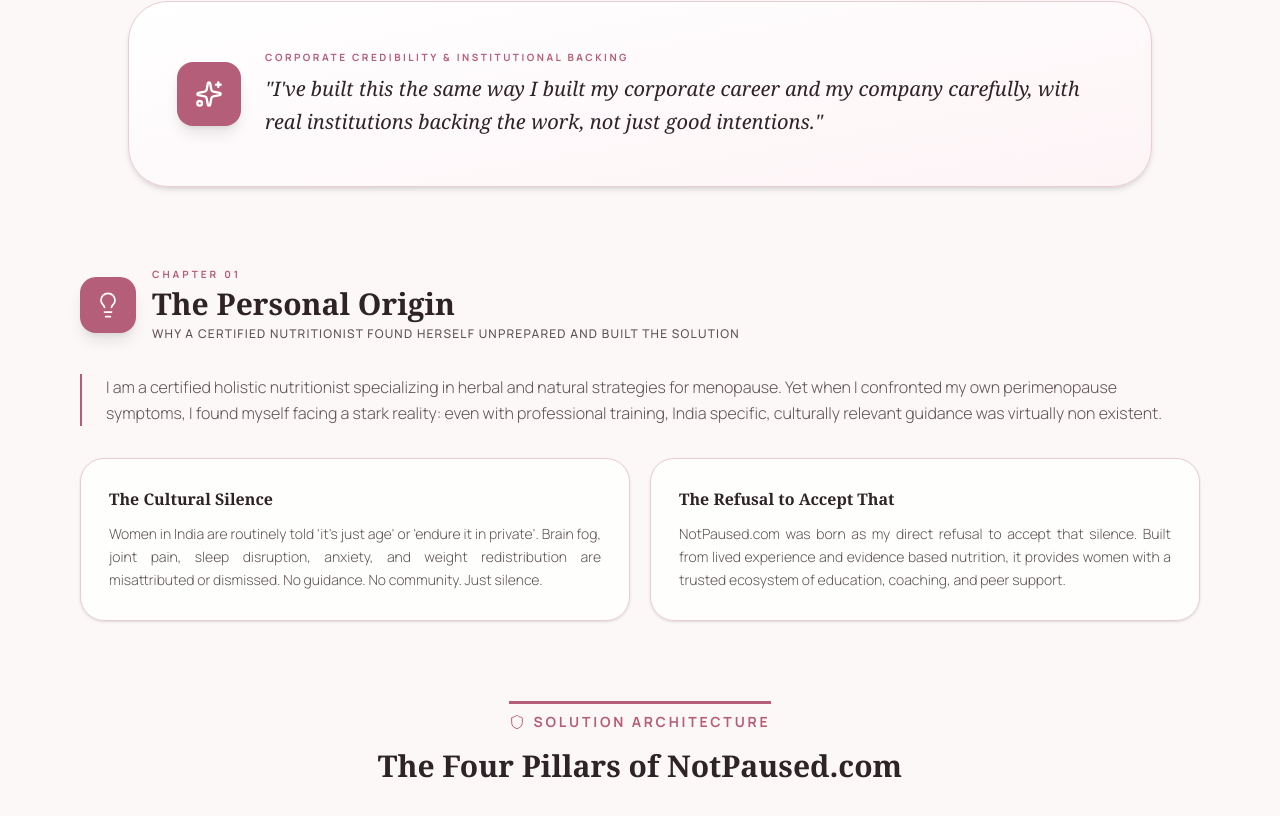
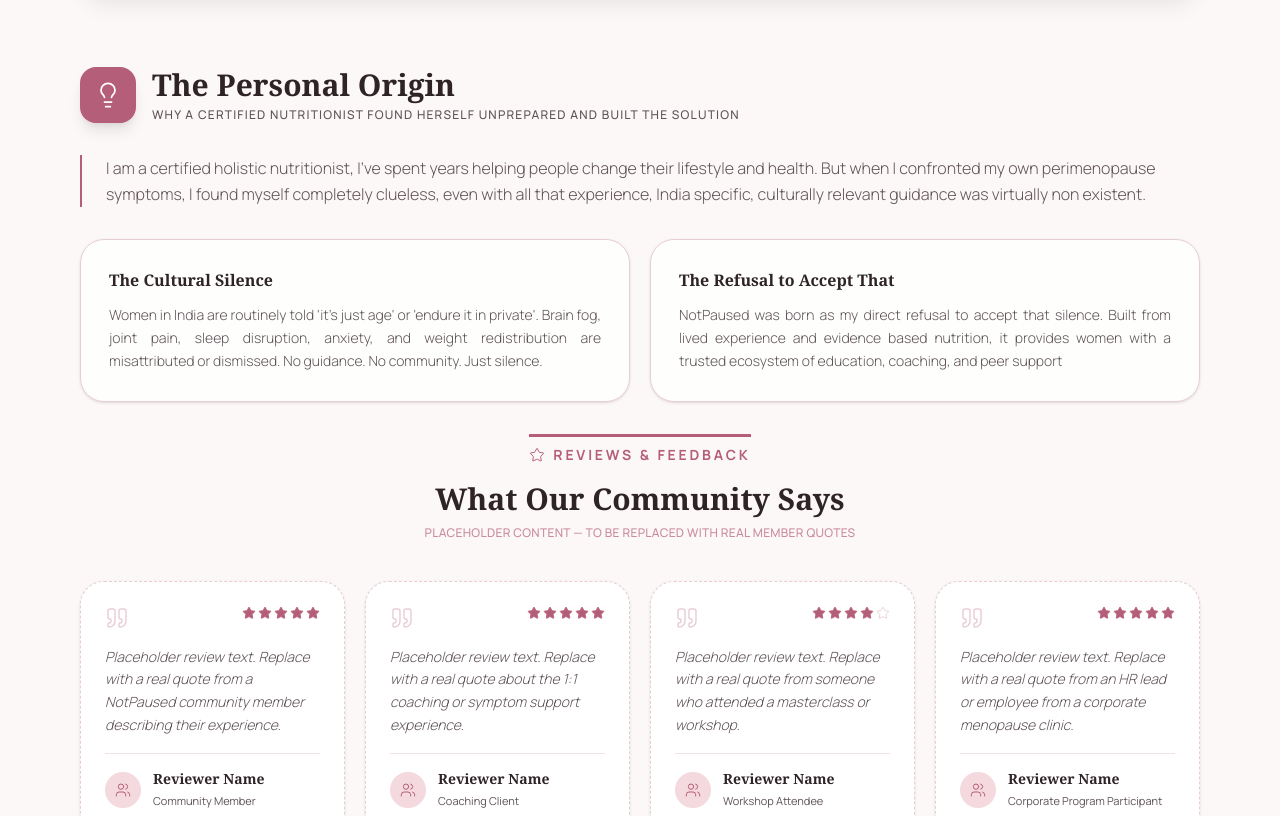
Before and after one commit to Abhilash-Jaiswal/portfolio, a React (Vite) app in the folder client/: page /portfolio/my-ventures in a window 1280 px wide. Shown: the part 5564-6380 px from the top of the page. Built offline with nearby package versions, Linux system fonts and the light colour scheme; a web font is replaced by a local one.

Commit message:
new chnages

```diff
--- a/client/src/components/sections/NotPausedSection.jsx
+++ b/client/src/components/sections/NotPausedSection.jsx
@@ -19,7 +19,9 @@
   HeartHandshake,
   Mail,
   Phone,
-  Send
+  Send,
+  Star,
+  Microscope
 } from "lucide-react";
 
 function useReveal(ref) {
@@ -57,6 +59,7 @@
   { icon: Sparkles, title: "Aspirational Midlife", desc: "Reframing midlife as an active, vibrant chapter   solo travel, trekking, career peaks, and personal strength, not decline." },
   { icon: Globe, title: "India Specific Frameworks", desc: "Tailored to Indian family dynamics, kitchen ingredients, and cultural realities rather than imported Western guidelines." },
   { icon: Heart, title: "Holistic Care Arc", desc: "Bridging nutrition, community belonging, and clinical gynaecological access for end-to-end midlife wellness." },
+  { icon: Microscope, title: "Evidence-Based Foundation", desc: "Every resource, recommendation, and community guideline is grounded in credible research and vetted experts, not trends or hearsay." },
 ];
 
 const services = [
@@ -76,6 +79,70 @@
     items: ["Menopause awareness for educators & institutions", "Destigmatizing midlife health in family circles", "Group masterclasses on hormonal nutrition", "City chapter meetups across Indian metros"],
   },
 ];
+
+const originReviews = [
+  {
+    name: "Anjali Mehra",
+    role: "Community Member, Delhi NCR",
+    rating: 5,
+    text: "For the first time, I read a description of my symptoms that actually matched what I was feeling. Nobody had ever explained perimenopause to me in a way that felt Indian, honest, and not clinical.",
+  },
+  {
+    name: "Ritu Kapoor",
+    role: "Community Member, Bengaluru",
+    rating: 5,
+    text: "I cried reading the origin story because it was mine too. My doctor told me it was 'just stress.' Finding NotPaused was the first time someone took my symptoms seriously.",
+  },
+  {
+    name: "Fatima Sheikh",
+    role: "Community Member, Hyderabad",
+    rating: 4,
+    text: "What stood out was the refusal to accept silence as an answer. That energy runs through every session, every post, every conversation in the community.",
+  },
+];
+
+// PLACEHOLDER CONTENT — replace all four entries with real quotes/names once Kirti supplies them
+const placeholderReviews = [
+  {
+    name: "Reviewer Name",
+    role: "Community Member",
+    rating: 5,
+    text: "Placeholder review text. Replace with a real quote from a NotPaused community member describing their experience.",
+  },
+  {
+    name: "Reviewer Name",
+    role: "Coaching Client",
+    rating: 5,
+    text: "Placeholder review text. Replace with a real quote about the 1:1 coaching or symptom support experience.",
+  },
+  {
+    name: "Reviewer Name",
+    role: "Workshop Attendee",
+    rating: 4,
+    text: "Placeholder review text. Replace with a real quote from someone who attended a masterclass or workshop.",
+  },
+  {
+    name: "Reviewer Name",
+    role: "Corporate Program Participant",
+    rating: 5,
+    text: "Placeholder review text. Replace with a real quote from an HR lead or employee from a corporate menopause clinic.",
+  },
+];
+
+function StarRating({ rating }) {
+  return (
+    <div className="flex items-center gap-0.5">
+      {Array.from({ length: 5 }).map((_, i) => (
+        <Star
+          key={i}
+          size={14}
+          strokeWidth={1.5}
+          className={i < rating ? "fill-[#B55E79] text-[#B55E79]" : "text-[#E8CDD3]"}
+        />
+      ))}
+    </div>
+  );
+}
 
 export function NotPausedSection() {
   const ref = useRef(null);
@@ -108,11 +175,12 @@
           </div>
           <h1 className="font-serif text-4xl md:text-5xl lg:text-6xl text-white font-bold tracking-tight leading-[1.1] mb-6">
             India's Dedicated <br />
-            <span className="font-serif font-bold italic drop-shadow-sm gradient-text-animated">Perimenopause &amp; Midlife Platform</span>
+            <span className="font-serif font-bold italic drop-shadow-sm gradient-text-animated">Perimenopause &amp; Midlife Platform Every Woman Deserves</span>
           </h1>
           <p className="text-white/75 text-base lg:text-lg font-light leading-relaxed max-w-2xl">
-            Menopause is not a pause. It is a comma   a breath before the most powerful chapter of a woman's life. NotPaused.com was built to ensure no Indian woman navigates it alone.
+            Menopause is not a pause. It is a comma, a breath before the most powerful chapter of a woman's life. NotPaused was built to ensure no woman 35+ navigates it alone
           </p>
+
         </div>
       </div>
 
@@ -127,25 +195,10 @@
           <div className="relative z-10 space-y-3 max-w-4xl mx-auto">
             <span className="text-white text-[9px] font-bold tracking-widest uppercase inline-block">The National Scale</span>
             <p className="font-serif text-xl lg:text-3xl font-bold leading-relaxed">
-              Millions of Indian women are currently in the perimenopause menopause window. <br />
+             By 2026, an estimated 103 million Indian women will be in the perimenopause and menopause years <br />
               <span className="font-light italic text-xl">Most navigate it without medical guidance or awareness.</span>
             </p>
             <p className="text-white/80 text-sm font-light">NotPaused.com was founded by Kirti Yadav to bridge this precise gap.</p>
-          </div>
-        </div>
-
-        {/* NEW PDF ADDITION: First-Person Founder Credibility Card */}
-        <div className="reveal relative max-w-5xl mx-auto bg-gradient-to-br from-white to-[#FDF4F6] rounded-[2.5rem] p-8 md:p-12 shadow-md border border-[#E8CDD3]">
-          <div className="flex flex-col md:flex-row items-center gap-6">
-            <div className="w-16 h-16 rounded-2xl flex items-center justify-center text-white shrink-0 shadow-lg bg-[#B55E79]">
-              <Sparkles size={28} />
-            </div>
-            <div className="space-y-2 text-center md:text-left">
-              <span className="text-[10px] font-bold tracking-[0.25em] uppercase block text-[#B55E79]">Corporate Credibility & Institutional Backing</span>
-              <p className="font-serif text-lg md:text-xl italic leading-relaxed text-[#2E2326]">
-                "I've built this the same way I built my corporate career and my company   carefully, with real institutions backing the work, not just good intentions."
-              </p>
-            </div>
           </div>
         </div>
 
@@ -158,7 +211,7 @@
               <Lightbulb className="w-7 h-7 text-white" strokeWidth={1.5} />
             </div>
             <div>
-              <span className="block text-[10px] font-bold tracking-[0.3em] uppercase mb-1 text-[#B55E79]">Chapter 01</span>
+
               <h2 className="font-serif text-2xl lg:text-3xl font-bold text-[#2E2326]">The Personal Origin</h2>
               <p className="text-xs font-medium tracking-widest uppercase mt-1 text-[#5F5358]">Why a certified nutritionist found herself unprepared   and built the solution</p>
             </div>
@@ -167,13 +220,13 @@
             className="reveal pl-6 border-l-2 rounded-r-xl border-[#B55E79]"
           >
             <p className="text-base font-light leading-relaxed text-[#5F5358]">
-              I am a certified holistic nutritionist specializing in herbal and natural strategies for menopause. Yet when I confronted my own perimenopause symptoms, I found myself facing a stark reality: even with professional training, India specific, culturally relevant guidance was virtually non existent.
+            I am a certified holistic nutritionist, I've spent years helping people change their lifestyle and health. But when I confronted my own perimenopause symptoms, I found myself completely clueless, even with all that experience, India specific, culturally relevant guidance was virtually non existent.
             </p>
           </div>
           <div className="grid grid-cols-1 md:grid-cols-2 gap-5">
             {[
               { h: "The Cultural Silence", b: "Women in India are routinely told 'it's just age' or 'endure it in private'. Brain fog, joint pain, sleep disruption, anxiety, and weight redistribution are misattributed or dismissed. No guidance. No community. Just silence." },
-              { h: "The Refusal to Accept That", b: "NotPaused.com was born as my direct refusal to accept that silence. Built from lived experience and evidence based nutrition, it provides women with a trusted ecosystem of education, coaching, and peer support." },
+              { h: "The Refusal to Accept That", b: "NotPaused was born as my direct refusal to accept that silence. Built from lived experience and evidence based nutrition, it provides women with a trusted ecosystem of education, coaching, and peer support" },
             ].map((item, i) => (
               <div
                 key={i}
@@ -184,6 +237,43 @@
               </div>
             ))}
           </div>
+
+
+          <div className="pb-4">
+          <div className="reveal text-center mb-10">
+            <div className="inline-flex items-center gap-2 border-t-[3px] pt-2 mb-4 border-[#B55E79]">
+              <Star className="w-4 h-4 text-[#B55E79]" strokeWidth={1.5} />
+              <span className="font-bold text-sm tracking-[0.2em] uppercase text-[#B55E79]">Reviews &amp; Feedback</span>
+            </div>
+            <h3 className="font-serif text-2xl lg:text-3xl font-bold text-[#2E2326]">What Our Community Says</h3>
+            <p className="text-xs font-medium tracking-wide uppercase mt-2 text-[#B55E79]/70">Placeholder content — to be replaced with real member quotes</p>
+          </div>
+          <div className="grid grid-cols-1 md:grid-cols-2 lg:grid-cols-4 gap-5">
+            {placeholderReviews.map((r, i) => (
+              <div
+                key={i}
+                className="reveal shimmer-card bg-white border border-dashed border-[#E8CDD3] p-6 rounded-3xl shadow-sm hover:shadow-xl hover:-translate-y-1 transition-all duration-300 flex flex-col gap-4"
+              >
+                <div className="flex items-start justify-between">
+                  <Quote className="w-6 h-6 text-[#B55E79]/30" strokeWidth={1.5} />
+                  <StarRating rating={r.rating} />
+                </div>
+                <p className="text-sm font-light leading-relaxed text-[#5F5358] flex-1 italic">
+                  {r.text}
+                </p>
+                <div className="flex items-center gap-3 pt-4 border-t border-[#E8CDD3]/60">
+                  <div className="w-9 h-9 rounded-full bg-[#F4D9DE] text-[#B55E79] flex items-center justify-center font-serif font-bold text-sm shrink-0">
+                    <Users size={16} strokeWidth={1.5} />
+                  </div>
+                  <div>
+                    <h5 className="font-serif font-bold text-sm text-[#2E2326] leading-tight">{r.name}</h5>
+                    <span className="text-[11px] text-[#5F5358]">{r.role}</span>
+                  </div>
+                </div>
+              </div>
+            ))}
+          </div>
+        </div>
         </div>
 
         {/* 4-Pillar Architecture */}
@@ -195,7 +285,7 @@
               <Shield className="w-4 h-4 text-[#B55E79]" strokeWidth={1.5} />
               <span className="font-bold text-sm tracking-[0.2em] uppercase text-[#B55E79]">Solution Architecture</span>
             </div>
-            <h3 className="font-serif text-2xl lg:text-3xl font-bold text-[#2E2326]">The Four Pillars of NotPaused.com</h3>
+            <h3 className="font-serif text-2xl lg:text-3xl font-bold text-[#2E2326]">The Four Pillars of NotPaused</h3>
           </div>
           <div className="grid grid-cols-1 md:grid-cols-2 lg:grid-cols-4 gap-5">
             {pillars.map((p, i) => {
@@ -307,6 +397,9 @@
           </div>
         </div>
 
+        {/* Reviews / Feedback Section — 4 placeholder frames until Kirti supplies real quotes */}
+
+
         {/* NEW PDF ADDITION: Interactive Community Join Request Form */}
         <div className="reveal max-w-3xl mx-auto bg-gradient-to-br from-white to-[#FDF7F8] border border-[#E8CDD3] rounded-[2.5rem] p-8 md:p-12 shadow-xl space-y-8">
           <div className="text-center space-y-3">
```
